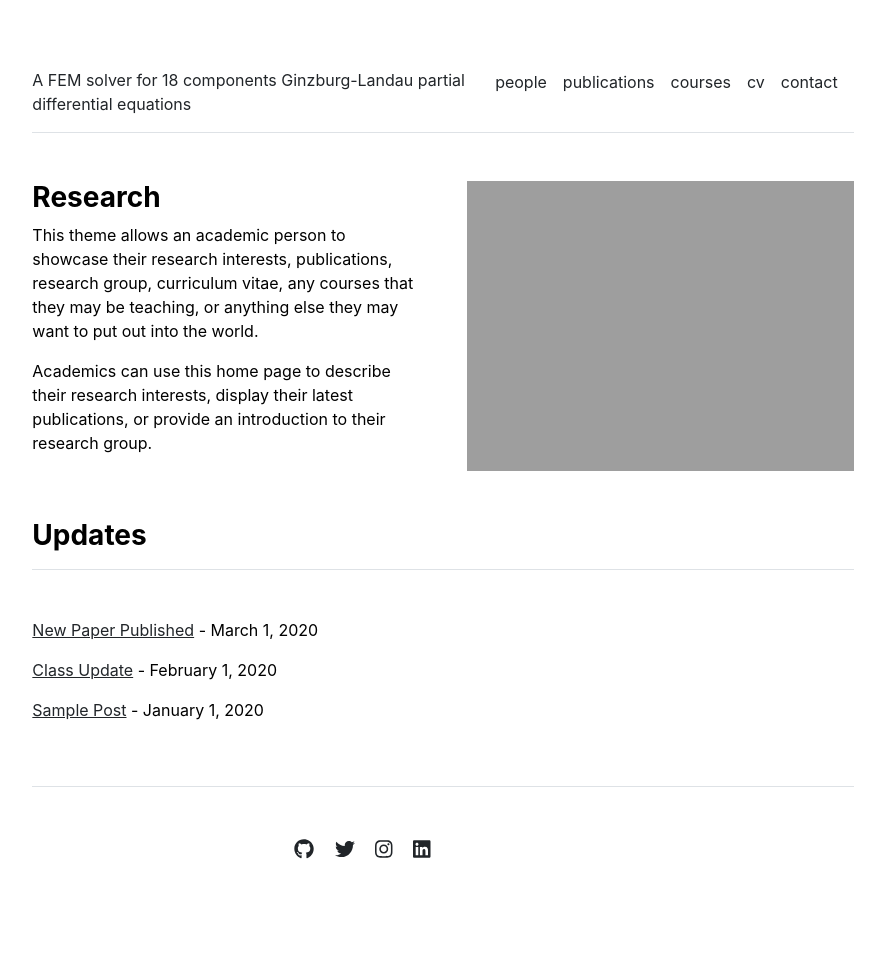
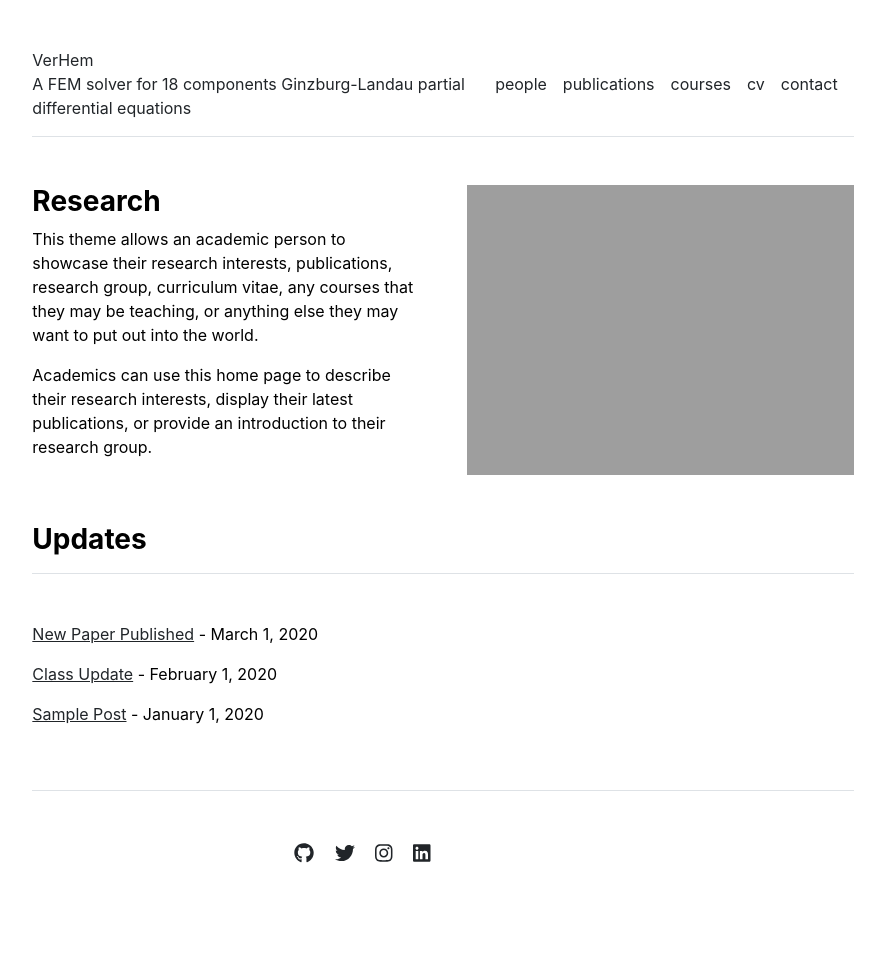
Before and after one commit to VerHem/VerHem.github.io, a Jekyll site: the page built from index.md, in a window 1280 px wide. Shown: the whole page, without its empty margins (197-1082 px from the left). Built offline with Jekyll 4.4.1, drawn with Linux system fonts in a browser that asks for light colours.

Commit message:
try to change site.title font size and color

```diff
--- a/_includes/header.html
+++ b/_includes/header.html
@@ -1,7 +1,7 @@
 <header class="d-flex flex-column flex-md-row align-items-center pb-3 mb-5 border-bottom">
   <div>
     <a href="{{ site.github.url }}/" class="d-flex align-items-center text-decoration-none">
-        <span class="badge text-bg-success">
+        <span class="text-bg-success">
           {{ site.title }}
         </span>
     </a>
```
